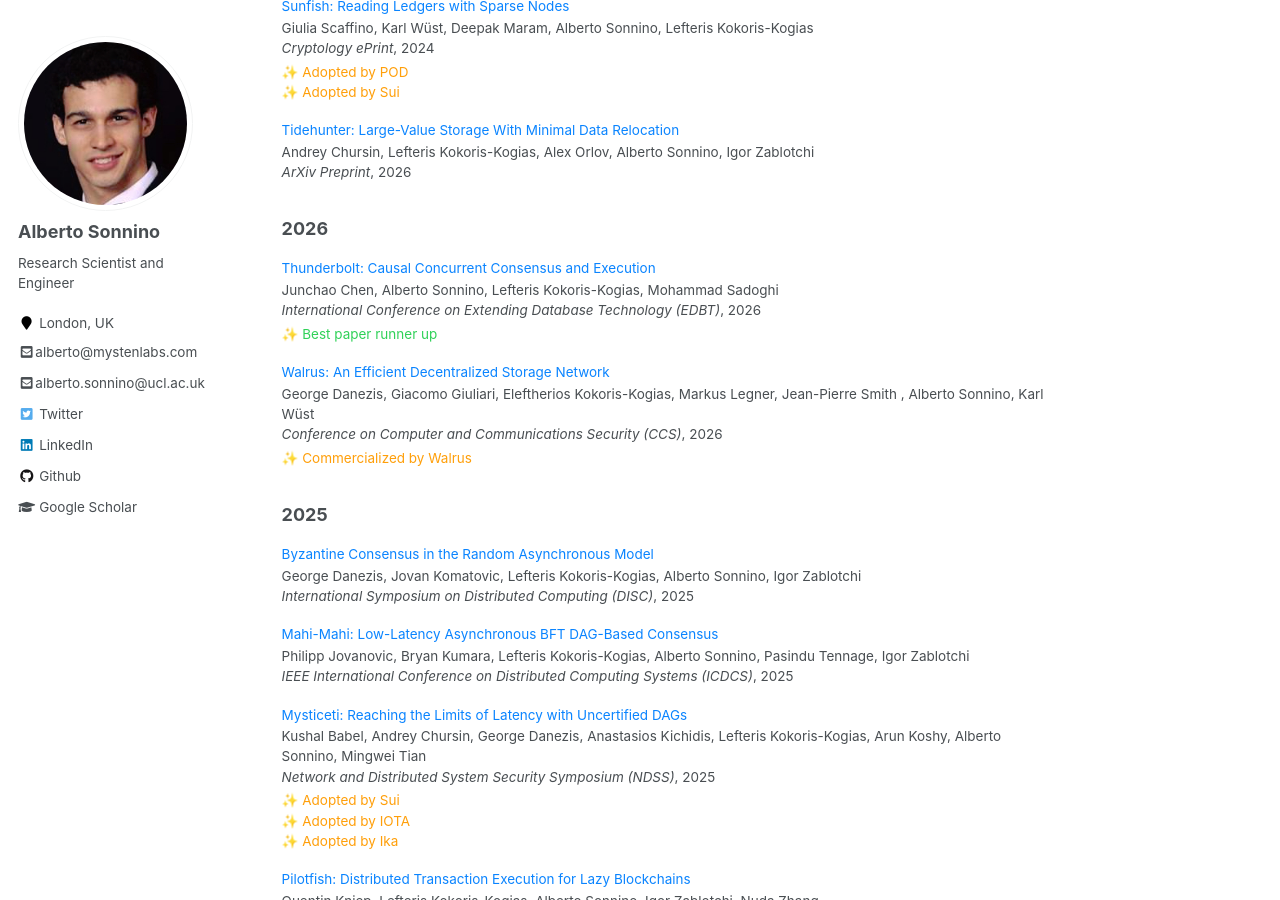
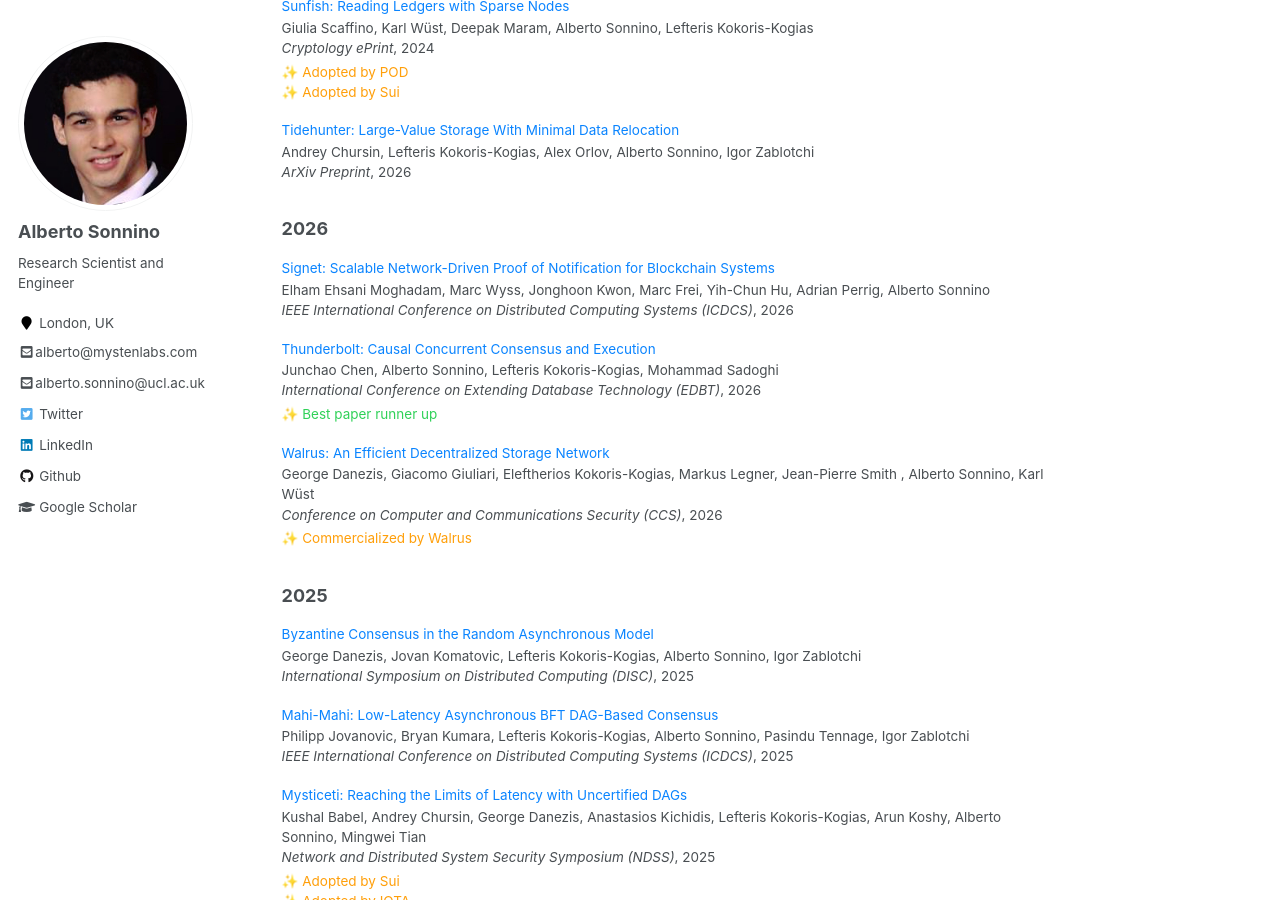
Before and after one commit to asonnino/asonnino.github.io, a Jekyll site: the page built from _pages/publications.md, in a window 1280 px wide and 900 px high, scrolled down 692 px. Built offline with Jekyll 4.4.1, drawn with Linux system fonts in a browser that asks for light colours.

Commit message:
feat: add signet paper

```diff
--- a/_data/papers.json
+++ b/_data/papers.json
@@ -626,5 +626,14 @@
     "date": 2026,
     "filename": "nemo-nemo.pdf",
     "code": ["https://github.com/asonnino/mysticeti/tree/cft"]
+  },
+  {
+    "category": "publication",
+    "title": "Signet: Scalable Network-Driven Proof of Notification for Blockchain Systems",
+    "authors": "Elham Ehsani Moghadam, Marc Wyss, Jonghoon Kwon, Marc Frei, Yih-Chun Hu, Adrian Perrig, Alberto Sonnino",
+    "venue": "IEEE International Conference on Distributed Computing Systems (ICDCS)",
+    "date": 2026,
+    "filename": "signet.pdf",
+    "code": ["https://github.com/asonnino/signet-contract"]
   }
 ]
```
Also changed, not shown: 1 other file.
